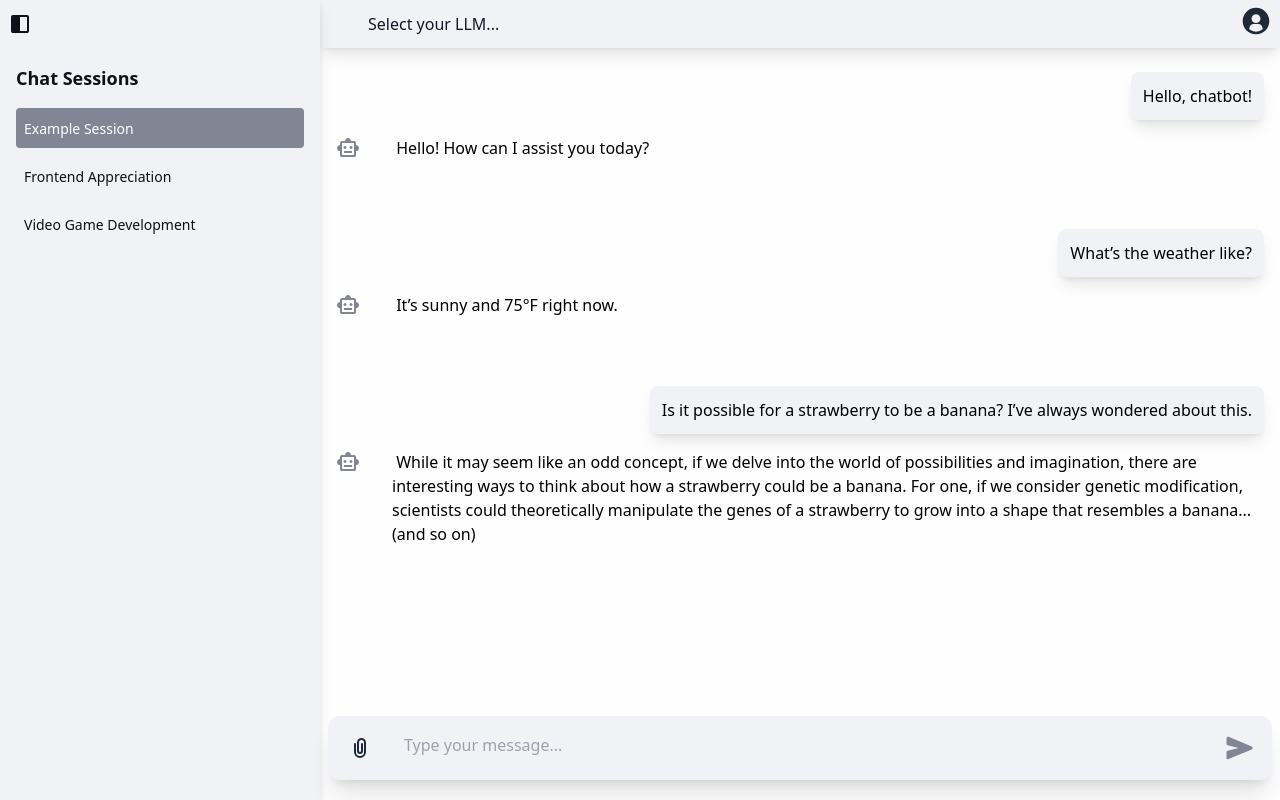
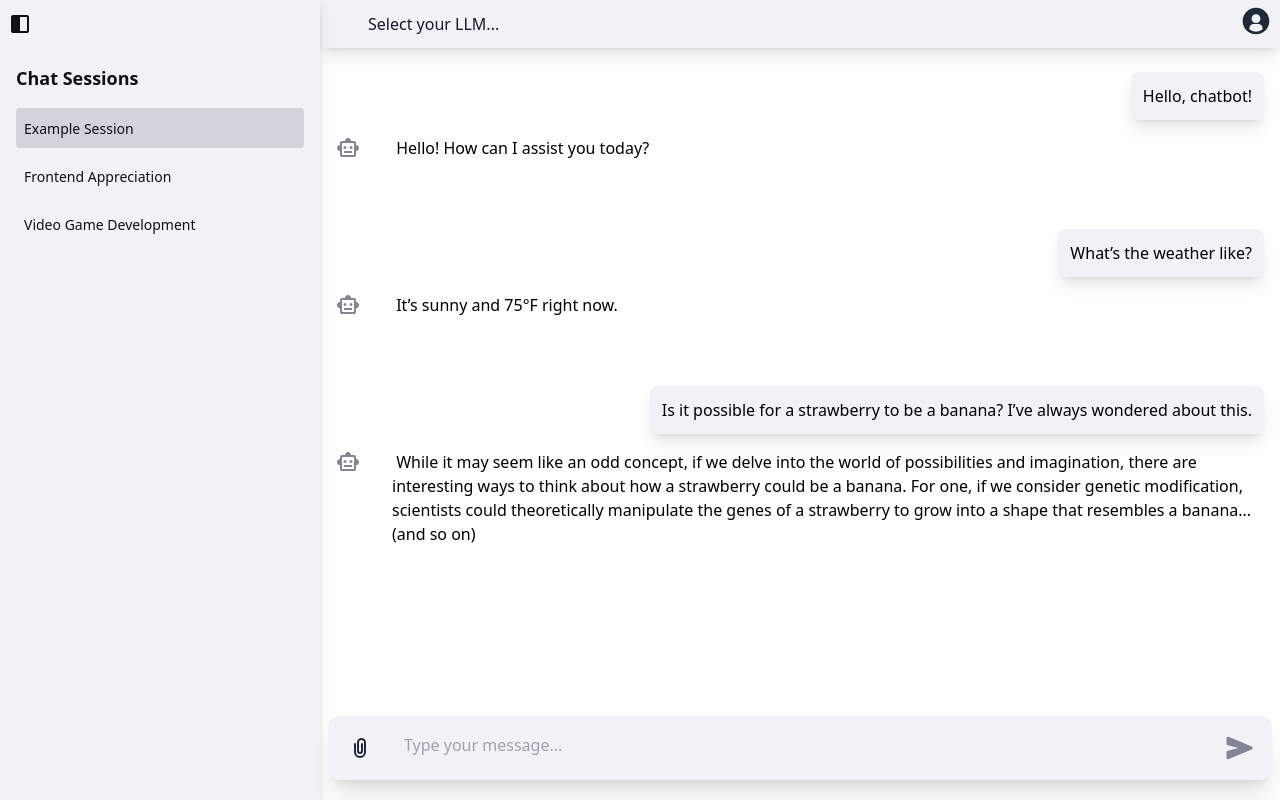
Before and after one commit to tbarracha/ng-chatbot-frontend, an Angular app: page / in a window 1280 px wide. Built offline with nearby package versions, Linux system fonts and the light colour scheme.

Commit message:
Update chatbot-sidebar.component.html

```diff
--- a/src/app/core/components/chatbot/chatbot-sidebar/chatbot-sidebar.component.html
+++ b/src/app/core/components/chatbot/chatbot-sidebar/chatbot-sidebar.component.html
@@ -16,7 +16,7 @@
       @for (session of chatSessions; track session.sessionId) {
         <div
           class="cursor-pointer p-2 rounded
-          {{ session.isCurrent ? 'bg-light-dark text-white' : 'hover:bg-gray-300 dark:hover:bg-gray-800' }} "
+          {{ session.isCurrent ? 'bg-gray-300' : 'hover:bg-gray-200 dark:hover:bg-gray-800' }} "
           (click)="selectSession(session.sessionId)"
         >
           <span class="text-sm">{{ session.title }}</span>
```
